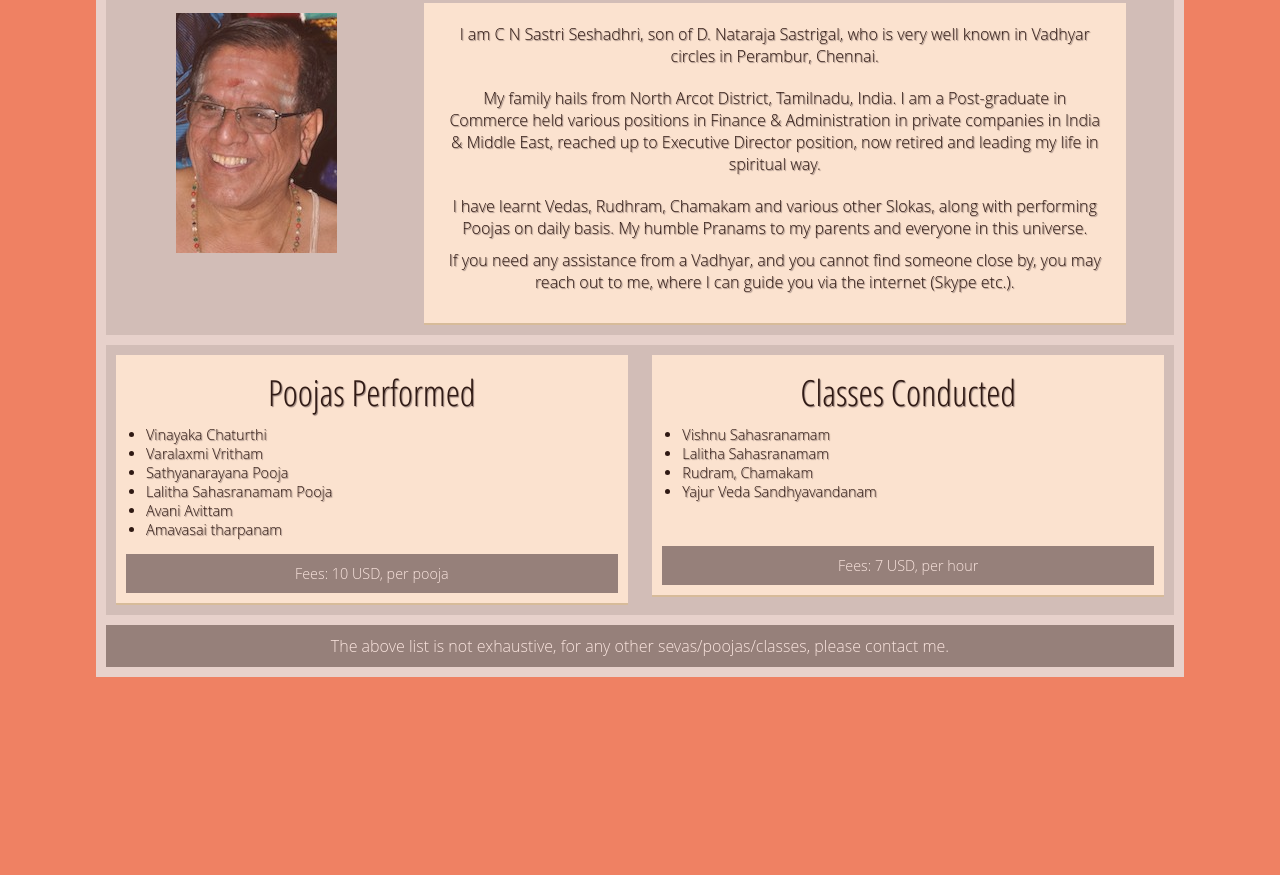
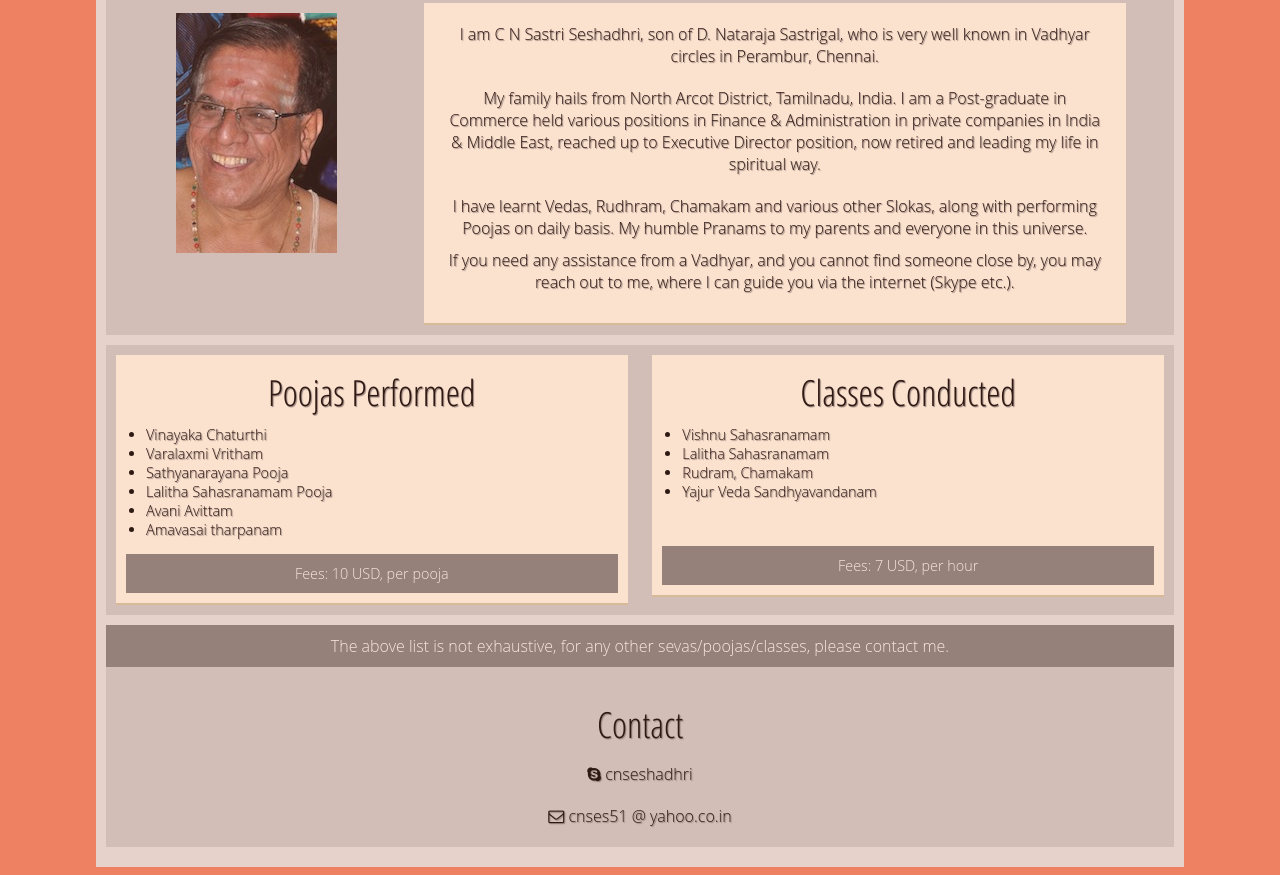
Before and after one commit to sriv/virtualvadhyar, a plain HTML site: page index.html in a window 1280 px wide. Shown: the part 347-1222 px from the top of the page. Before the commit the page ends 1032 px from the top, so only its background shows below. Drawn offline with Linux system fonts and the light colour scheme.

Commit message:
updated contact information

```diff
--- a/index.html
+++ b/index.html
@@ -2,6 +2,7 @@
 <html>
     <head>
         <link rel="stylesheet" href="css/main.css">
+        <link rel="stylesheet" href="//maxcdn.bootstrapcdn.com/font-awesome/4.3.0/css/font-awesome.min.css">
         <title>Virtual Vadhyar</title>
     </head>
     <body>
@@ -67,6 +68,13 @@
             </div>
             <p class="context">The above list is not exhaustive, for any other sevas/poojas/classes, please contact me.</p>
 
+            <div></div>
+            <div class="row">
+                <h2>Contact</h2>
+                <p><i class="fa fa-skype"></i>&nbsp;cnseshadhri</p>
+                <p><i class="fa fa-envelope-o"></i>&nbsp;cnses51 @ yahoo.co.in</p>
+            </div>
+
         </div>
         <!-- Piwik -->
         <script type="text/javascript">
```
